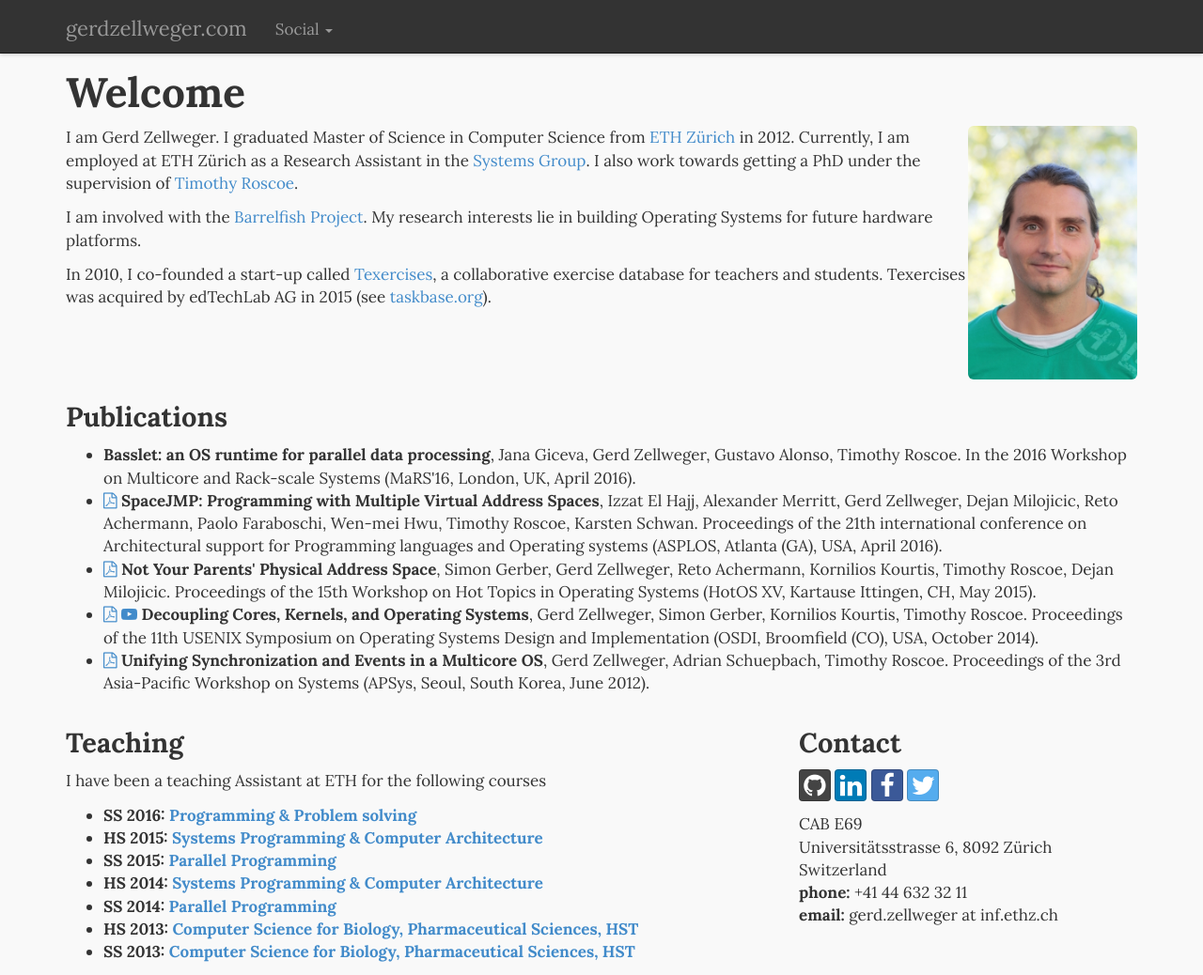
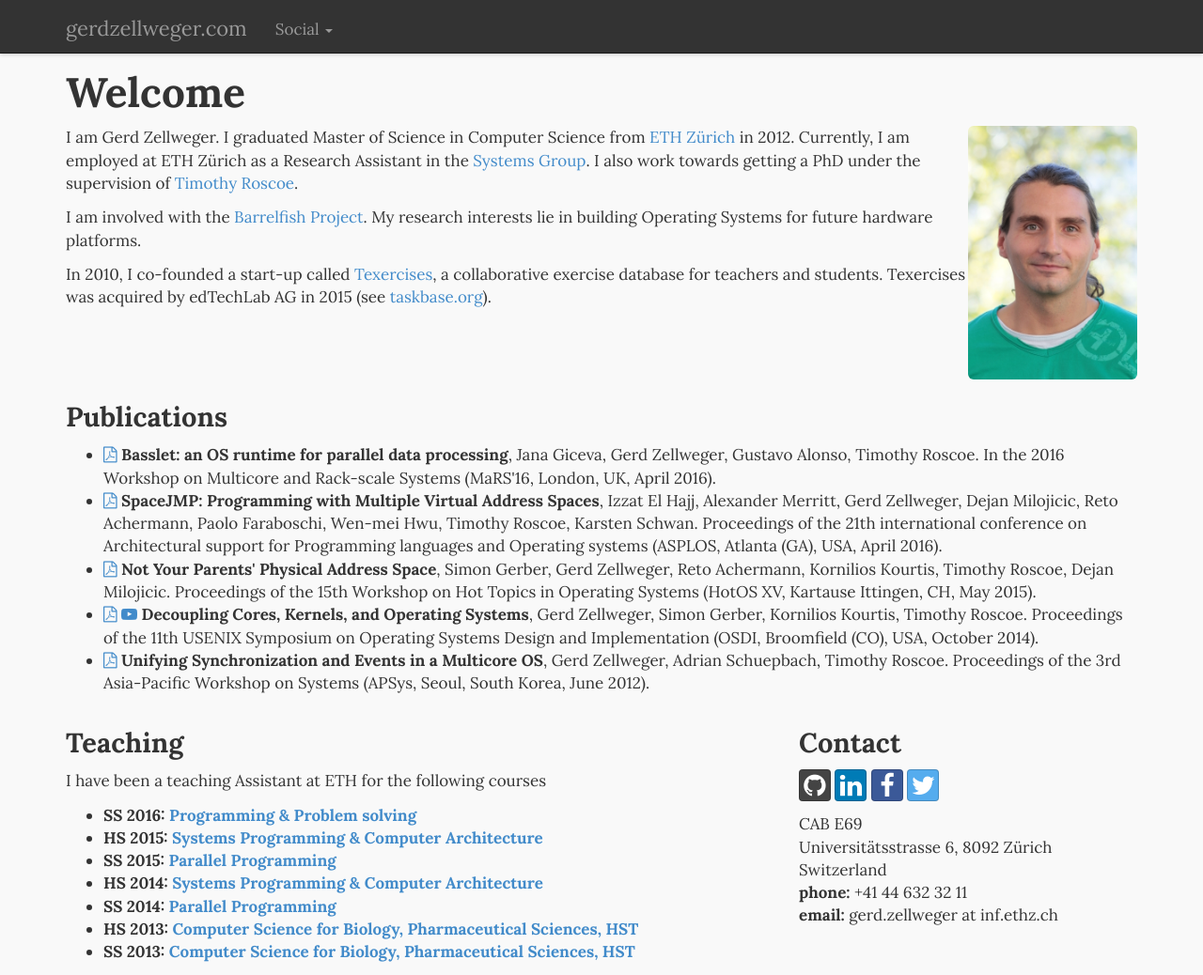
Before and after one commit to gz/website, a Jekyll site: the page built from index.html, in a window 1280 px wide and 1038 px high. Shown: the whole window at 94% size. Built offline with Jekyll 4.4.1, drawn with Linux system fonts in a browser that asks for light colours; nearby versions of some CDN libraries; Markdown is read by kramdown in place of the engine named in the settings.

Commit message:
Added PDF for MARS.
Signed-off-by: Gerd Zellweger <mail@gerdzellweger.com>

```diff
--- a/index.html
+++ b/index.html
@@ -26,7 +26,8 @@ title: Gerd Zellweger
 <h3>Publications</h3>
 <ul class="unstyled">
   <li>
-    <strong>Basslet: an OS runtime for parallel data processing</strong>, Jana Giceva, Gerd Zellweger, Gustavo Alonso, Timothy Roscoe. In the 2016 Workshop on Multicore and Rack-scale Systems (MaRS'16, London, UK, April 2016).
+      <a href="papers/basslet-mars16.pdf"><i class="fa fa-file-pdf-o"></i></a>
+      <strong>Basslet: an OS runtime for parallel data processing</strong>, Jana Giceva, Gerd Zellweger, Gustavo Alonso, Timothy Roscoe. In the 2016 Workshop on Multicore and Rack-scale Systems (MaRS'16, London, UK, April 2016).
   </li>
   <li>
       <a href="papers/spacejmp-asplos16.pdf"><i class="fa fa-file-pdf-o"></i></a>
```
Also changed, not shown: 1 other file.
